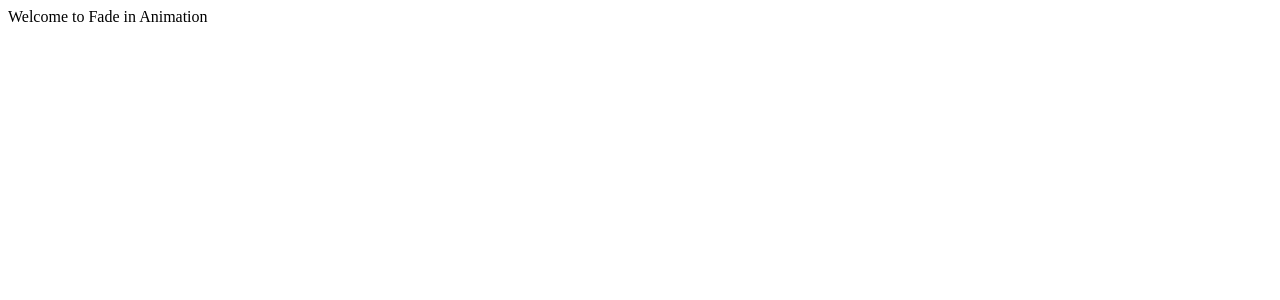
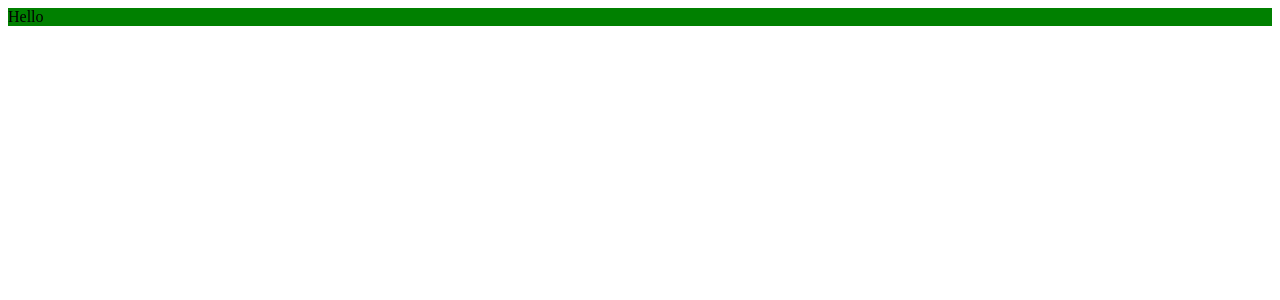
Before and after one commit to shams-nahid/my-react-study, a React (Create React App) app in the folder resource/styled-components/: page / in a window 1280 px wide. Shown: the top 300 px of the page. Built offline with nearby package versions, Linux system fonts and the light colour scheme.

Commit message:
01 styled components 10 hover effect animation

```diff
--- a/resource/styled-components/src/App.js
+++ b/resource/styled-components/src/App.js
@@ -3,7 +3,7 @@ import styled from 'styled-components';
 // import { css } from 'styled-components';
 import { keyframes } from 'styled-components';
 
-const fadeIn = keyframes`
+const FadeIn = keyframes`
   0% {
     opacity: 0;
   }
@@ -13,11 +13,38 @@ const fadeIn = keyframes`
   }
 `;
 
-const AnimatedDiv = styled.div`
-  animation: 2s ${fadeIn} ease-in;
+const StyledDiv = styled.div`
+  background-color: green;
 `;
 
-const App = () => <AnimatedDiv>Welcome to Fade in Animation</AnimatedDiv>
+const WrapperComponent = styled.div`
+  &:hover ${StyledDiv} {
+    background-color: red;
+    animation: 2s ${FadeIn} ease-in;
+  }
+`;
+
+const App = () => <WrapperComponent>
+  <StyledDiv>Hello</StyledDiv>
+</WrapperComponent>
+
+// -------------------------------------------------------------------------------
+// 09 KEYFRAMES FOR ANIMATIONS
+// const fadeIn = keyframes`
+//   0% {
+//     opacity: 0;
+//   }
+
+//   100% {
+//     opacity: 1;
+//   }
+// `;
+
+// const AnimatedDiv = styled.div`
+//   animation: 2s ${fadeIn} ease-in;
+// `;
+
+// const App = () => <AnimatedDiv>Welcome to Fade in Animation</AnimatedDiv>
 
 // -------------------------------------------------------------------------------
 // 08 USING CLASS
```
Also changed, not shown: 1 other file (tests, documents, lock files or other folders).
